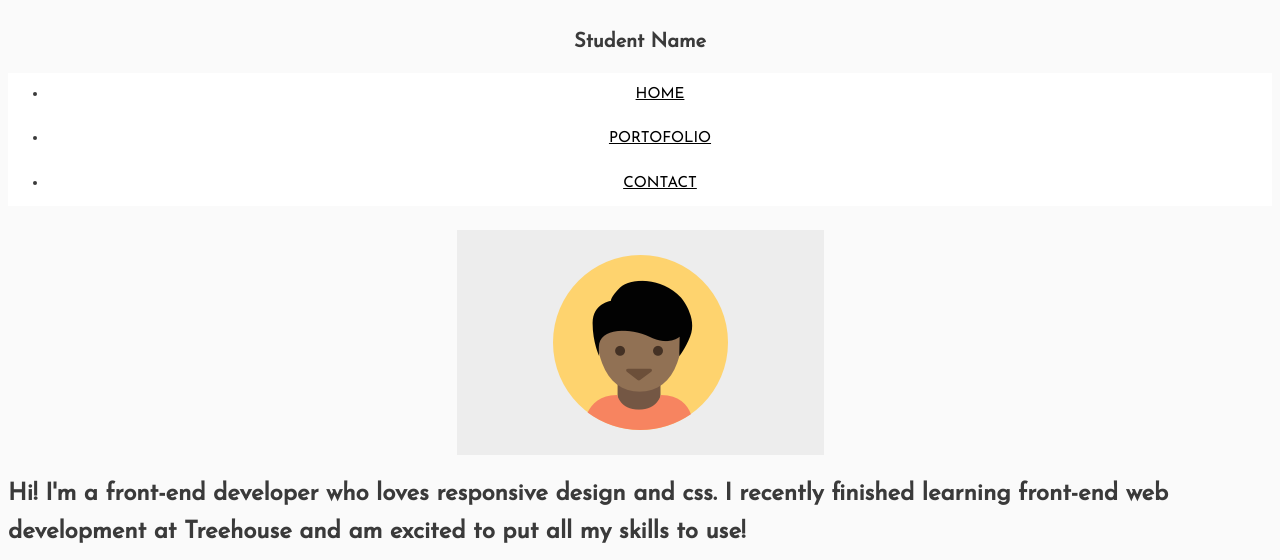
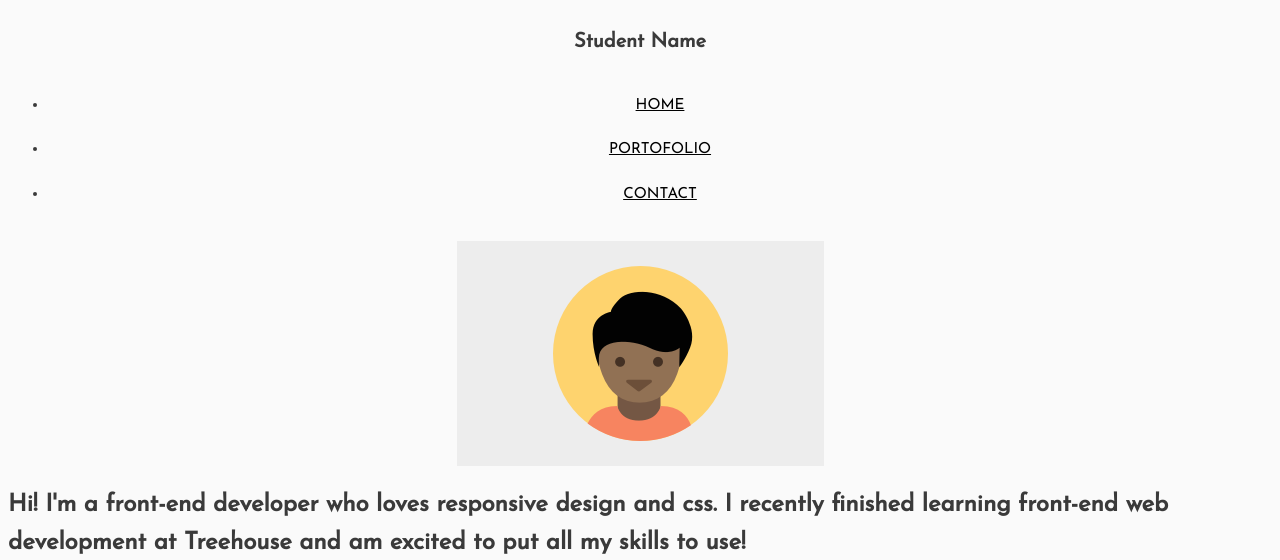
Before and after one commit to vlaughlin/Treehouse-Project-2-Responsive-Layout, a plain HTML site: page index.html in a window 1280 px wide. Shown: the top 560 px of the page. Drawn offline with Linux system fonts and the light colour scheme.

Commit message:
removed background in navigation

```diff
--- a/css/style.css
+++ b/css/style.css
@@ -21,11 +21,6 @@ body {
 	margin: 0;
 }
 
-.main-nav {
-	margin-top: 5px;
-	 background: #fff;
-
-}
 
 	.name a,
 	.main-nav a {
```
